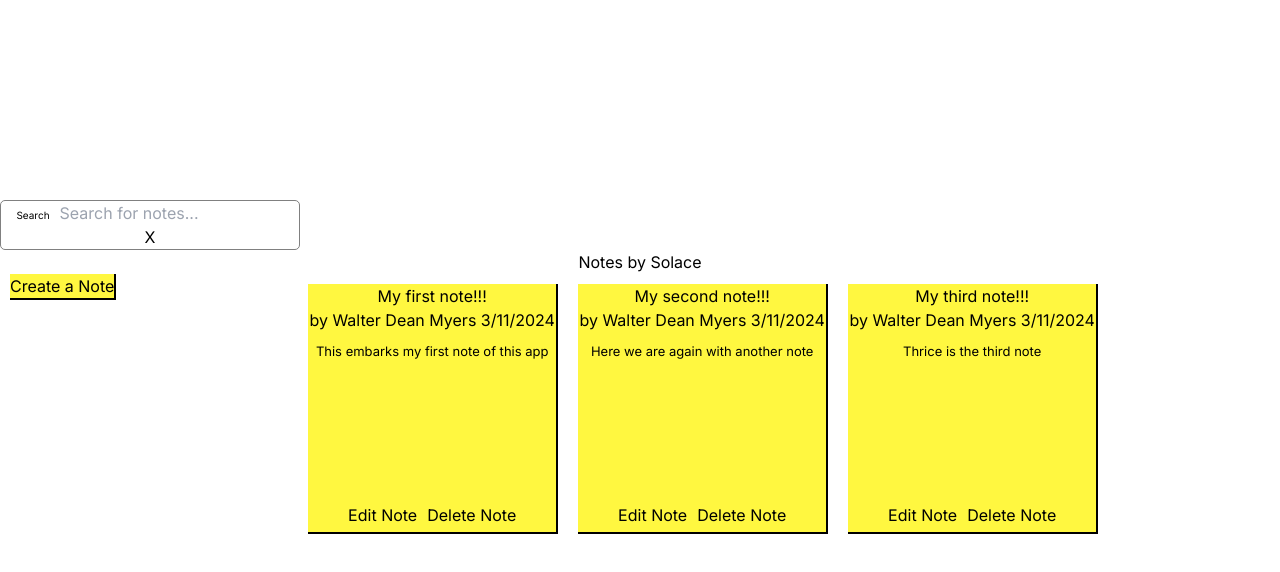
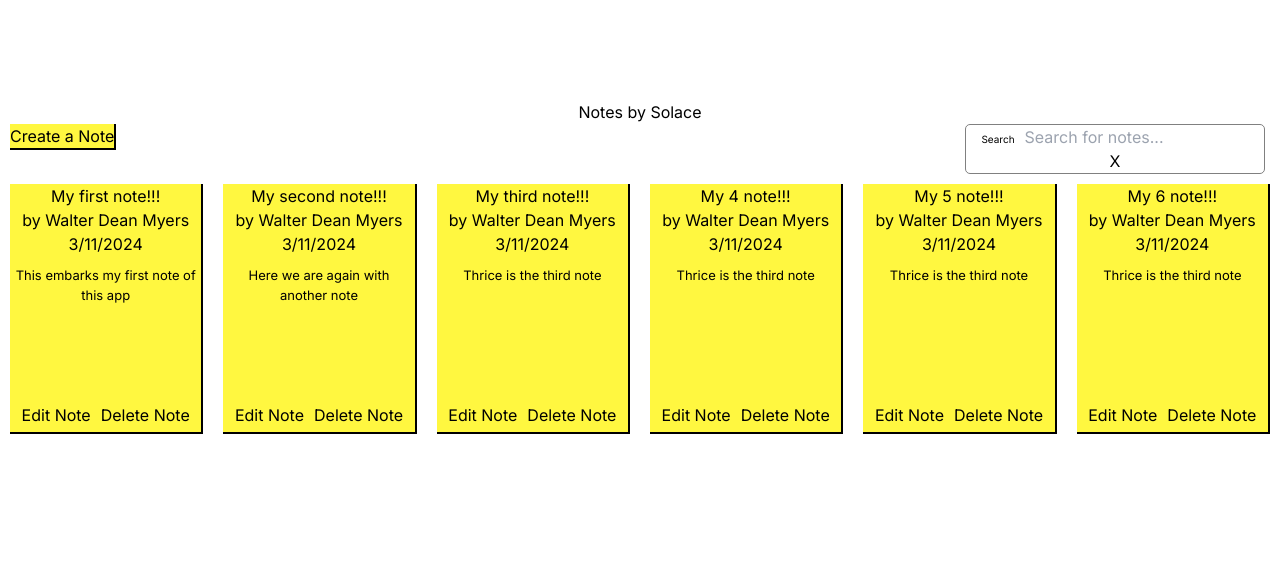
Before and after one commit to adamdevelops/NotesBySolace, a Next.js app: page / in a window 1280 px wide. Shown: the top 572 px of the page. Built offline with nearby package versions, Linux system fonts and the light colour scheme.

Commit message:
done: Edit styles to make notes wrap to new line when screen width decreases

```diff
--- a/src/app/globals.css
+++ b/src/app/globals.css
@@ -34,15 +34,24 @@ body {
 
 .app{
   text-align: center;
-  margin: 200px 0;
+  margin: 100px 0;
+}
+
+.ui-area{
+  display: block;
+  width: 100%;
+}
+
+.ui-btns{
+  float: left;
 }
 
 .search-area{
   width: 300px;
-  right: 10px;
+  margin-right: 15px;
   border: 1px solid grey;
   border-radius: 5px;
-  display: flex;
+  float: right;
 }
 
 .search-btn{
@@ -67,17 +76,17 @@ body {
   float: right;
 }
 
-
-
 .notes-area{
   display: flex;
   flex-direction: row;
   justify-content: center;
+  width: 100%;
 }
 
 .note{
   display: flex;
   flex-direction: column;
+  flex-wrap: wrap;
   width: 250px;
   height: 250px;
   margin: 10px;
--- a/src/app/page.tsx
+++ b/src/app/page.tsx
@@ -162,7 +162,10 @@ export default function Home() {
   let example_notes = [
     {id: 1, date:'3/11/2024', title: 'My first note!!!', author: 'Walter Dean Myers', body:'This embarks my first note of this app'},
     {id: 2, date:'3/11/2024', title: 'My second note!!!', author: 'Walter Dean Myers', body:'Here we are again with another note'},
-    {id: 3, date:'3/11/2024', title: 'My third note!!!', author: 'Walter Dean Myers', body:'Thrice is the third note'}
+    {id: 3, date:'3/11/2024', title: 'My third note!!!', author: 'Walter Dean Myers', body:'Thrice is the third note'},
+    {id: 4, date:'3/11/2024', title: 'My 4 note!!!', author: 'Walter Dean Myers', body:'Thrice is the third note'},
+    {id: 5, date:'3/11/2024', title: 'My 5 note!!!', author: 'Walter Dean Myers', body:'Thrice is the third note'},
+    {id: 6, date:'3/11/2024', title: 'My 6 note!!!', author: 'Walter Dean Myers', body:'Thrice is the third note'},
   ]
 
   const [notes, setNotes] = useState<any>(example_notes);
@@ -208,18 +211,18 @@ export default function Home() {
     setSearchInputText(e.target.value)
   }
 
+  // Called when searching notes via search bar
   function searchNotes(){
     let filtered_notes = notes.filter((note: any) => note.title.includes(searchInputText) || note.body.includes(searchInputText));
 
-    console.log('filtered_notes', filtered_notes)
-
-
+    // Set prevNotes to equal the current notes, then change displayed notes to filtered search notes
     prevNotesRef.current = notes
     setNotes(filtered_notes)
 
     event?.preventDefault()
   }
 
+  // Called when hitting X button in search bar to revert displayed notes before search
   function clearSearch () {
     setSearchInputText('')
     setNotes(prevNotesRef.current)
@@ -268,18 +271,19 @@ export default function Home() {
   return (
     <main>
       <div className="app">
-        <div className="search-area">
-            <form >
-              <button className="search-btn" onClick={searchNotes}>Search</button>
-              <input placeholder="Search for notes..." value={searchInputText} onChange={handleTextareaChange} />
-              <button onClick={clearSearch}>X</button>
-            </form>
+        <h2>Notes by Solace</h2>
+        <div className="ui-area">
+          <div className="ui-btns">
+            <button className="create-btn" onClick={() => handleClickOpen('create')}>Create a Note</button>
+          </div>
+          <div className="search-area">
+            <button className="search-btn" onClick={searchNotes}>Search</button>
+            <input placeholder="Search for notes..." value={searchInputText} onChange={handleTextareaChange} />
+            <button onClick={clearSearch}>X</button>
+          </div>
+        </div>
 
-        </div>
-        <h2>Notes by Solace</h2>
-        <div className="ui-btns">
-          <button className="create-btn" onClick={() => handleClickOpen('create')}>Create a Note</button>
-        </div>
+
         <div className="notes-area">
           {renderNotes()}
         </div>
```
